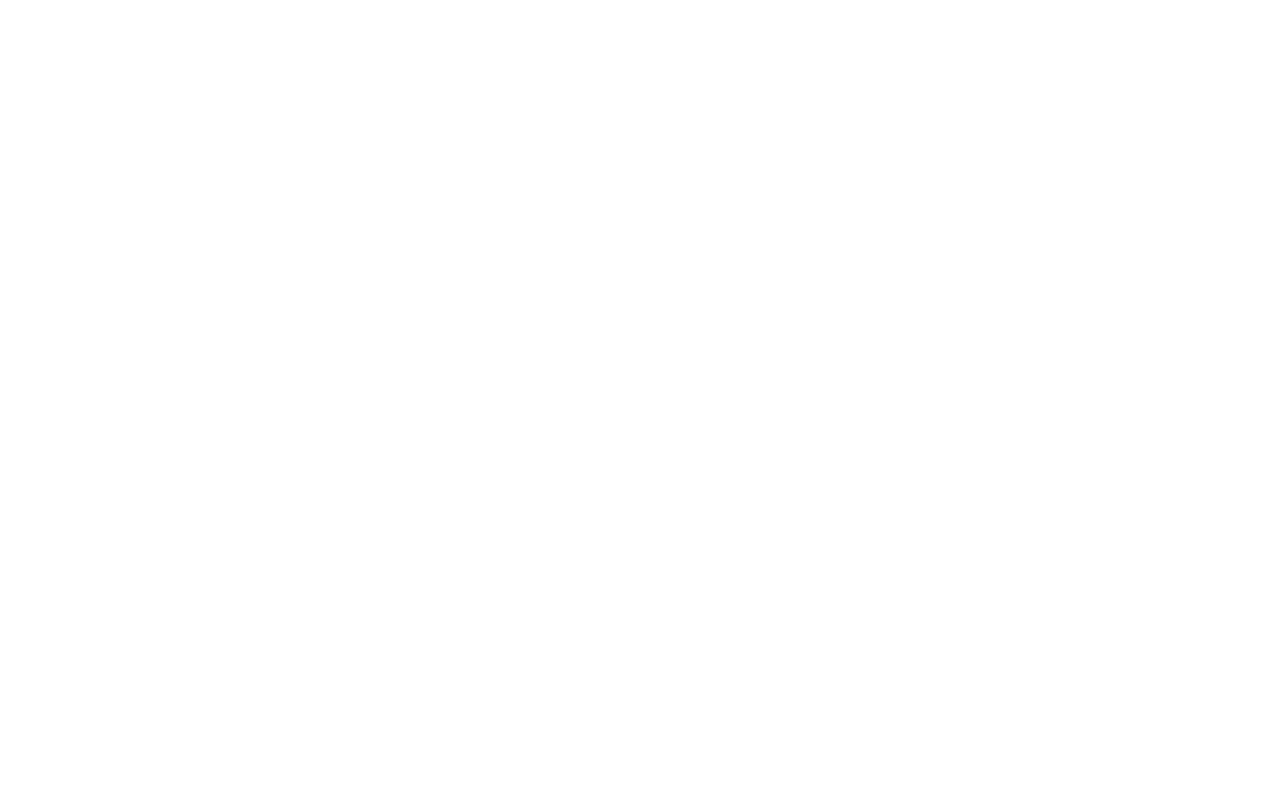
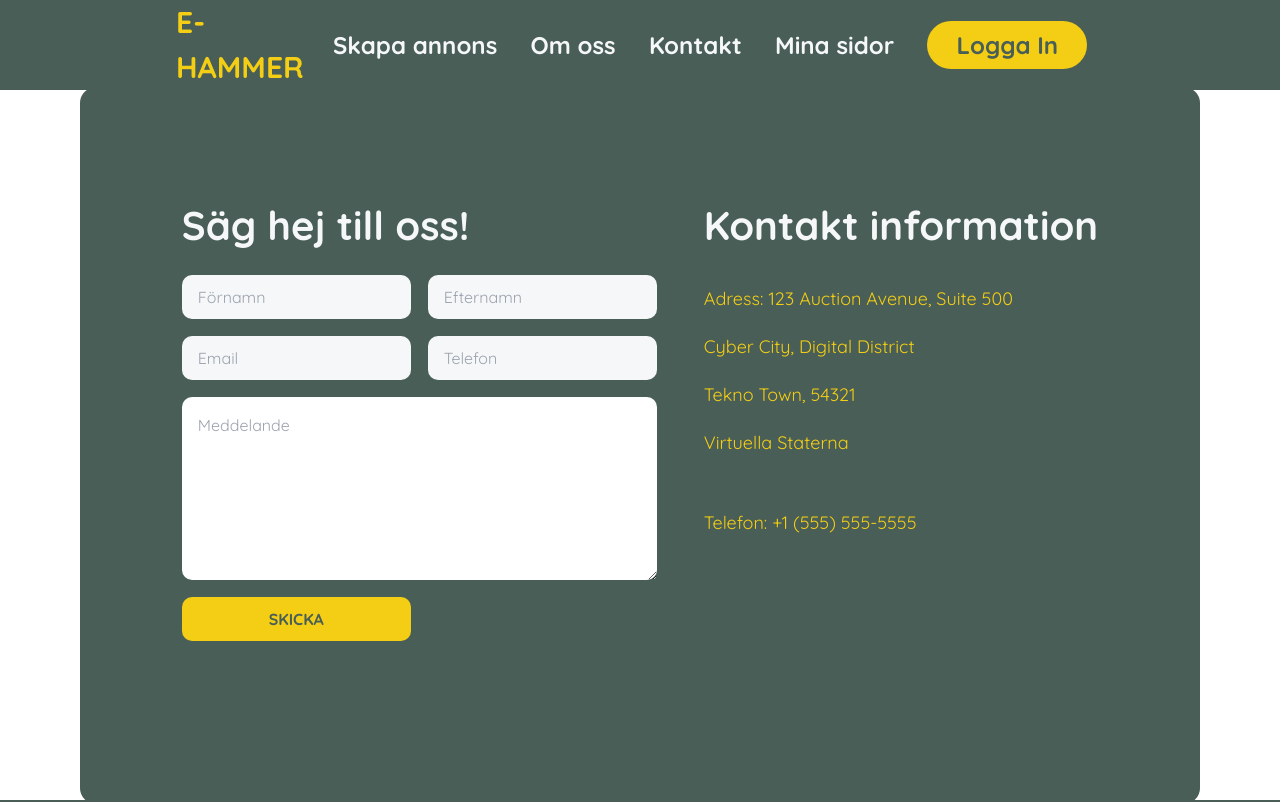
Before and after one commit to EddieMollerstrom/Online-Auktion-Grupp-5, a React (Vite) app: page /Contact in a window 1280 px wide. Before the commit this address had no page. Shown: the top 802 px of the page. Built offline with nearby package versions, Linux system fonts and the light colour scheme.

Commit message:
Created the contact form and the styling for it.

```diff
--- a/src/components/Footer.jsx
+++ b/src/components/Footer.jsx
@@ -41,7 +41,6 @@
           <p>COPYRIGHT&copy; 2024 E-HAMMER. ALLA RÄTTIGHETER FÖRBEHÅLLNA</p>
         </section>
       </footer>
-      ;
     </>
   );
 }
--- a/src/components/Header.jsx
+++ b/src/components/Header.jsx
@@ -10,6 +10,7 @@
         <nav className="flex place-content-around font-bold text-custom-white items-center">
           <Link to={"/ChangeMyName"}>Skapa annons</Link>
           <Link to={"/"}>Om oss</Link>
+          <Link to={"/Contact"}>Kontakt</Link>
           <Link to={"/"}>Mina sidor</Link>
           <Link
             to={"/"}
--- a/src/components/router.jsx
+++ b/src/components/router.jsx
@@ -2,6 +2,7 @@
 import Home from "../pages/Home.jsx";
 import ChangeMyName from "../pages/ChangeMyName.jsx";
 import AppLayout from "../AppLayout.jsx";
+import Contact from "../pages/Contact.jsx";
 
 export default function Router() {
   return (
@@ -11,6 +12,7 @@
           <Route path="/" element={<AppLayout />}>
             <Route index element={<Home />} />
             <Route path="/ChangeMyName" element={<ChangeMyName />} />
+            <Route path="/Contact" element={<Contact />} />
           </Route>
         </Routes>
       </BrowserRouter>
--- a/src/index.css
+++ b/src/index.css
@@ -21,3 +21,61 @@
 #hammer-slogan {
   font-size: 9px;
 }
+
+#contactMainContainer {
+  width: 100vw;
+  height: calc(100vh - 90px);
+
+  #contactContainer {
+    height: 717px;
+    width: 1120px;
+
+    #formContainer {
+      height: 500px;
+      width: auto;
+
+      h2 {
+        font-size: 40px;
+        margin-bottom: 20px;
+      }
+
+      form {
+        width: 482px;
+        display: flex;
+        flex-wrap: wrap;
+        gap: 17px;
+        font-size: 16px;
+
+        input {
+          border-radius: 10px;
+          width: 229px;
+          height: 44px;
+          padding: 0px 1rem;
+          outline: none;
+        }
+        textarea {
+          width: 475px;
+          height: 183px;
+          border-radius: 10px;
+          padding: 1rem;
+          outline: none;
+        }
+      }
+    }
+
+    #infoContainer {
+      height: 500px;
+      width: auto;
+
+      h2 {
+        font-size: 40px;
+        margin-bottom: 20px;
+      }
+      p {
+        font-size: 18px;
+        margin-bottom: 2rem;
+        line-height: 3rem;
+      }
+    }
+  }
+}
--- /dev/null
+++ b/src/pages/Contact.jsx
@@ -0,0 +1,69 @@
+export default function Contact() {
+  return (
+    <>
+      <div
+        id="contactMainContainer"
+        className="flex justify-center items-center"
+      >
+        <div
+          id="contactContainer"
+          className="bg-custom-green rounded-2xl flex justify-center items-center gap-10"
+        >
+          <section id="formContainer" className="">
+            <h2 className="font-bold text-custom-white">Säg hej till oss!</h2>
+            <form method="post">
+              <input
+                type="text"
+                name="name"
+                placeholder="Förnamn"
+                className="bg-custom-white"
+              />
+              <input
+                type="text"
+                name="lastName"
+                placeholder="Efternamn"
+                className="bg-custom-white"
+              />
+              <input
+                type="email"
+                name="email"
+                placeholder="Email"
+                className="bg-custom-white"
+              />
+              <input
+                type="tel"
+                name="telephone"
+                placeholder="Telefon"
+                className="bg-custom-white"
+              />
+              <textarea
+                name="text"
+                cols="30"
+                rows="10"
+                placeholder="Meddelande"
+              ></textarea>
+              <input
+                type="submit"
+                className="bg-custom-yellow text-custom-green font-bold"
+                value="SKICKA"
+              ></input>
+            </form>
+          </section>
+          <section id="infoContainer" className="">
+            <h2 className="font-bold text-custom-white">Kontakt information</h2>
+            <p className="text-custom-yellow">
+              Adress: 123 Auction Avenue, Suite 500
+              <br />
+              Cyber City, Digital District
+              <br />
+              Tekno Town, 54321
+              <br />
+              Virtuella Staterna
+            </p>
+            <p className="text-custom-yellow">Telefon: +1 (555) 555-5555</p>
+          </section>
+        </div>
+      </div>
+    </>
+  );
+}
```
